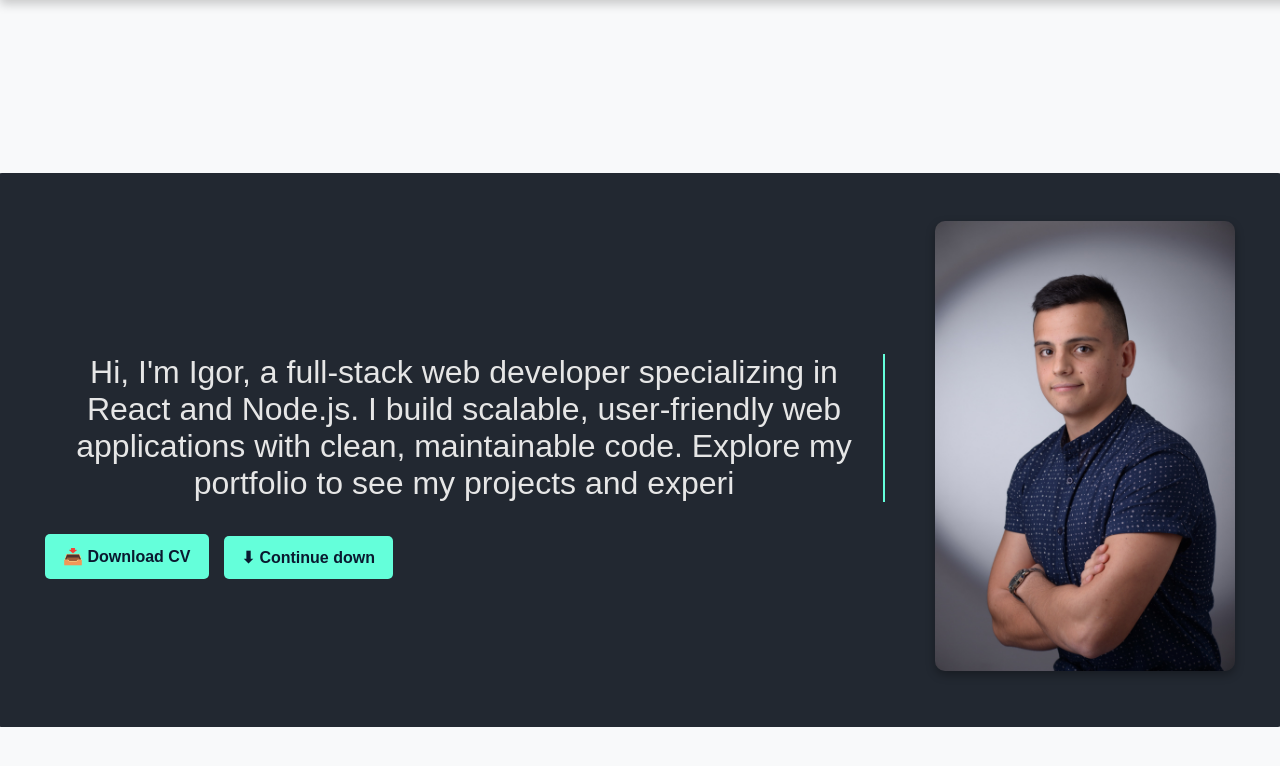
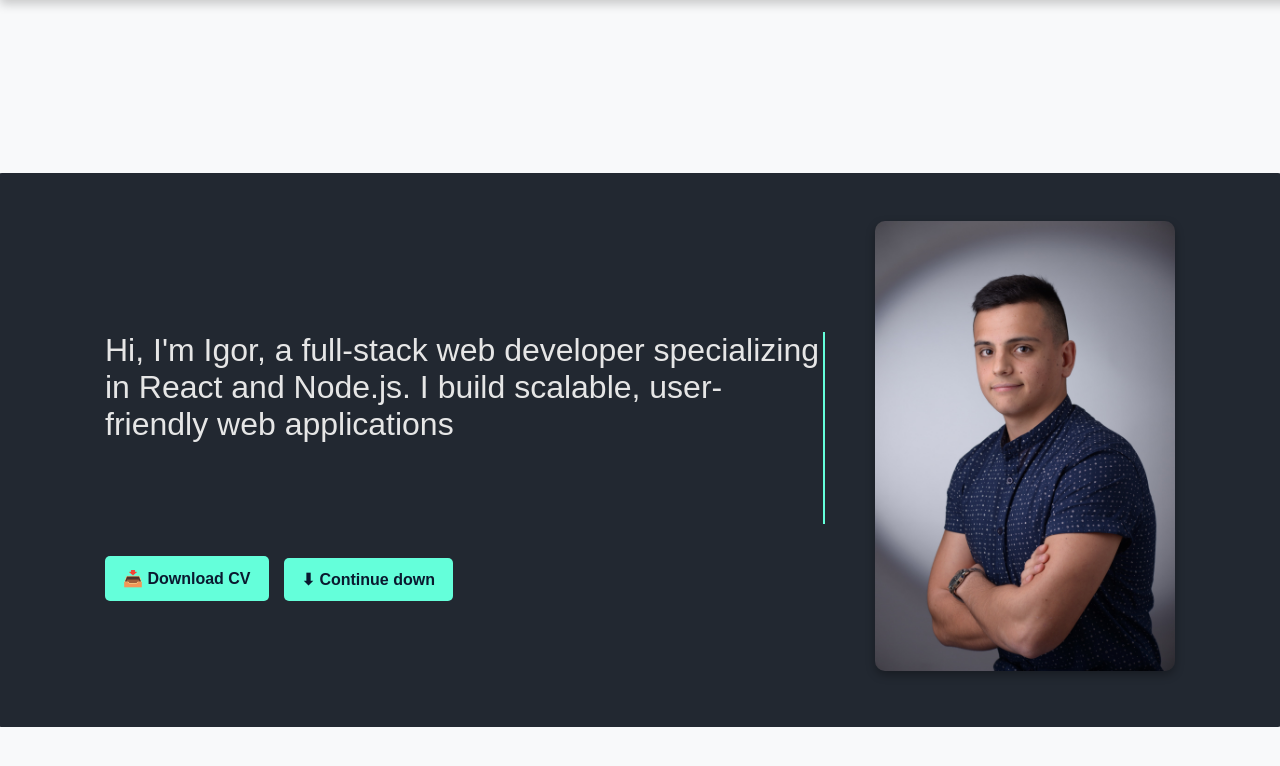
Before and after one commit to McTintor/portfolio, a React (Vite) app: page / in a window 1280 px wide. Shown: the top 766 px of the page. Built offline with nearby package versions, Linux system fonts and the light colour scheme.

Commit message:
finalized home page

```diff
--- a/src/pages/Home.css
+++ b/src/pages/Home.css
@@ -24,7 +24,7 @@
 }
 
 .hero-text {
-    max-width: 70%;
+    max-width: 60%;
 }
 
 
@@ -36,7 +36,8 @@
     white-space: normal;
     word-wrap: break-word;
     overflow-wrap: break-word;
-    min-height: 2.5rem; /* Prevent height changes */
+    min-height: 12rem;
+    text-align: left;
 }
 
 /* Hidden full text to reserve space */
@@ -93,4 +94,18 @@
     height: auto;
     border-radius: 10px;
     box-shadow: 0 4px 10px rgba(0, 0, 0, 0.3);
+    opacity: 0;  /* Initially hidden */
+    animation: fadeIn 1s ease-in-out forwards;  /* Runs once and stays visible */
 }
+
+/* Fade-in animation */
+@keyframes fadeIn {
+    from {
+        opacity: 0;
+        transform: translateY(10px);
+    }
+    to {
+        opacity: 1;
+        transform: translateY(0);
+    }
+}
--- a/src/pages/Home.jsx
+++ b/src/pages/Home.jsx
@@ -36,7 +36,7 @@ useEffect(() => {
     } else {
       clearInterval(typingInterval);
     }
-  }, 30);
+  }, 50);
 
   return () => clearInterval(typingInterval);
 }, [language]);
@@ -61,7 +61,7 @@ useEffect(() => {
 
   return (
     <div className={`hero-content ${themeColor}`}>
-      <div className="hero-text" style={{width: textWidth}}>
+      <div className="hero-text" style={{width: textWidth, height: "100%"}}>
         <p className="typed-text">{typedText}</p>
         <div className="hero-buttons">
           <button onClick={handleDownloadCV}>📥 {translations[language].downloadCV}</button>
```
